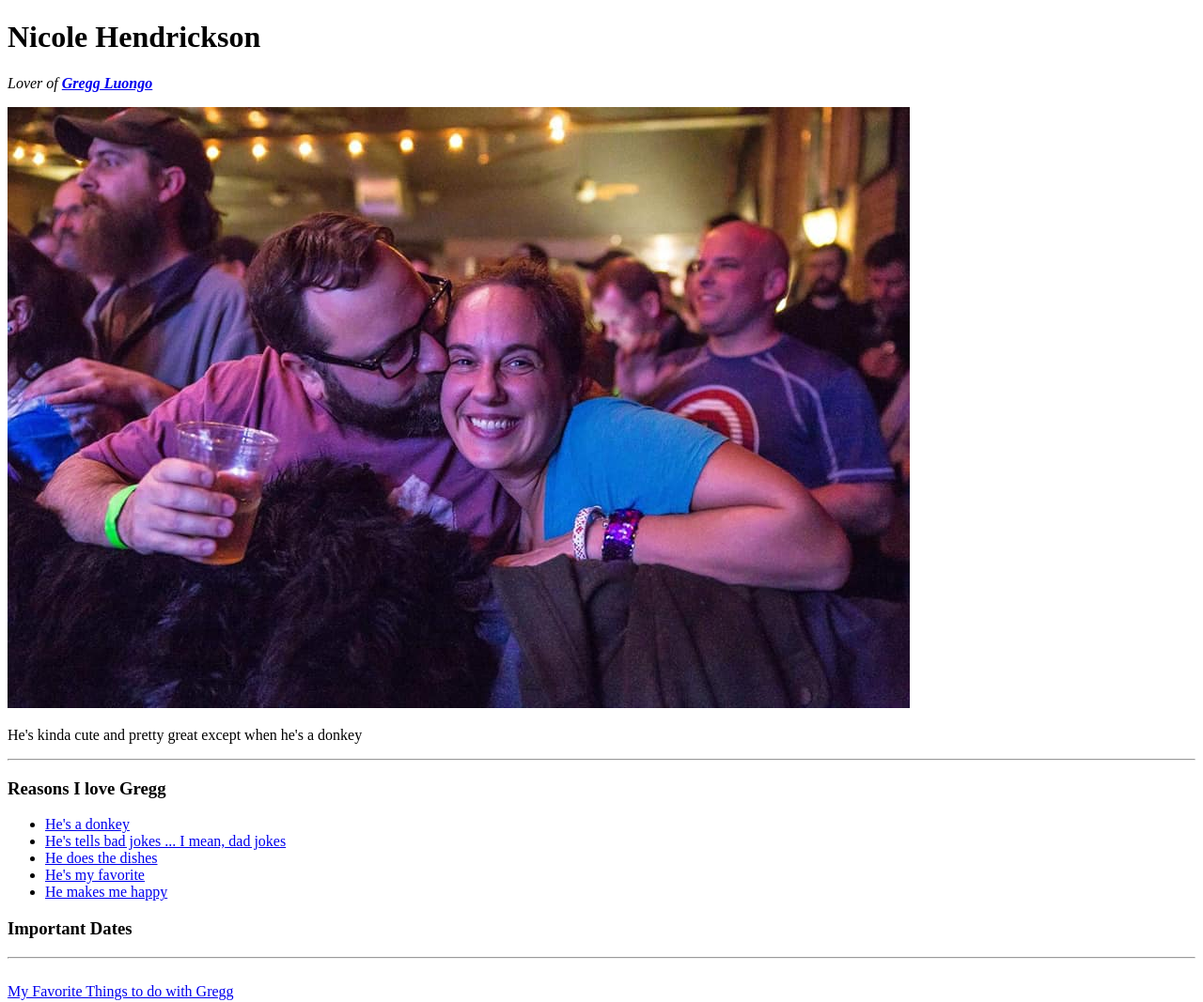
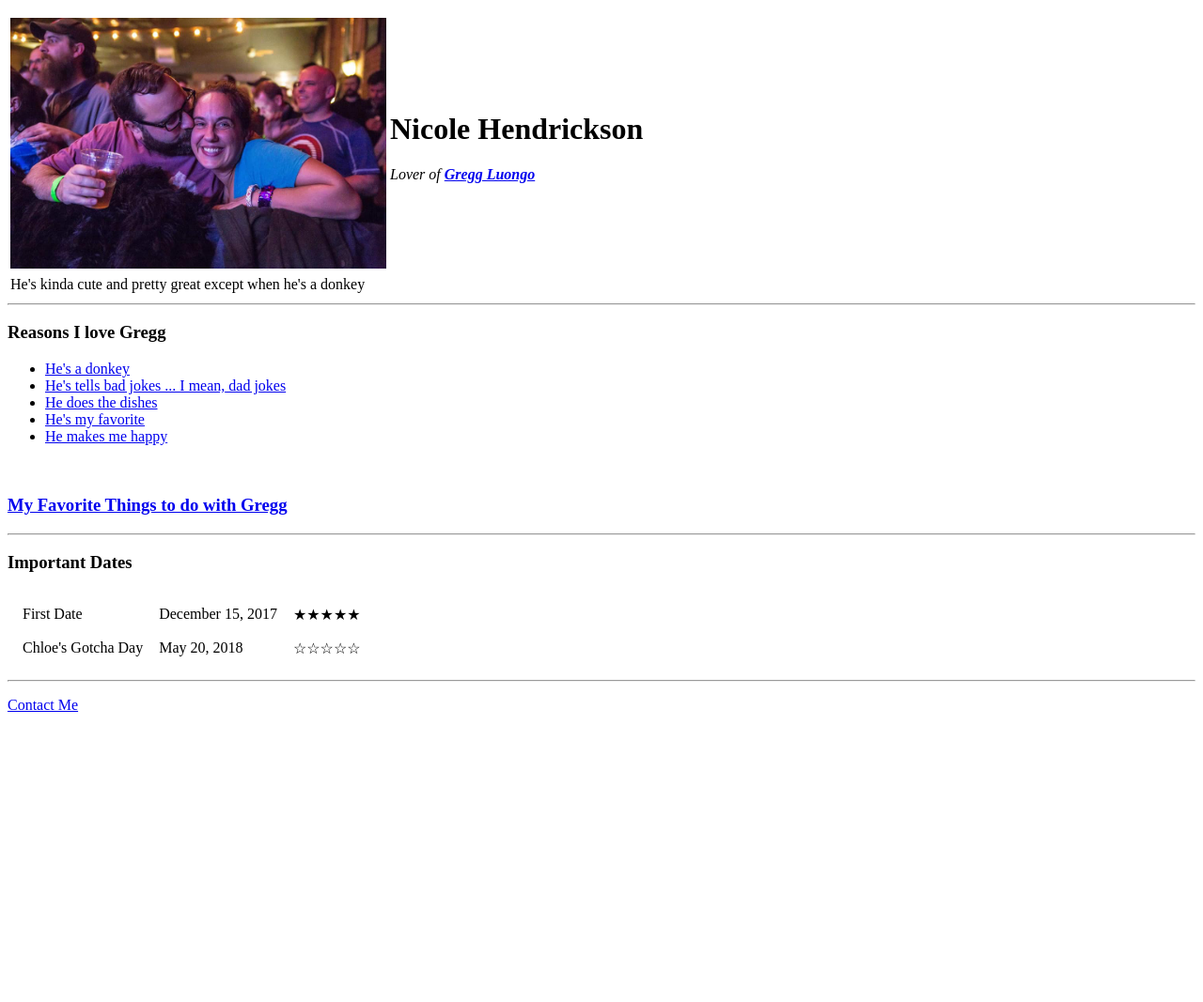
Before and after one commit to nikki5757/Greggsite, a plain HTML site: page index.html in a window 1280 px wide. Shown: the top 1067 px of the page at 94% size. After the commit the page ends 800 px from the top, so only its background shows below. Drawn offline with Linux system fonts and the light colour scheme.

Commit message:
Add files via upload
started adding CSS

```diff
--- a/index.html
+++ b/index.html
@@ -4,17 +4,30 @@
 <head>
   <meta charset="utf-8">
   <title>😸 Nicole's Personal Site</title>
+  <link rel="stylesheet" href="css/style.css" />
+
 </head>
 
-<body>
+<body >
+  <p>
+    <table>
+      <tr>
+        <td>
+          <img src="Images/nicolegregg.jpg" alt="Picture of Nicole and Gregg" style="width:400px;" />
+        </td>
+        <td>
           <h1> Nicole Hendrickson</h1>
           <p><em>Lover of <strong><a href="https://www.facebook.com/gregg.luongo">Gregg Luongo</a></strong></em></p>
-  <img src="Images/nicolegregg.jpg" alt="Picture of Nicole and Gregg"/>
-  <p>
+        </td>
+      </tr>
+      <tr>
+        <td>
           He's kinda cute and pretty great except when he's a donkey
-  </p>
-  <hr />
-  <h3>Reasons I love Gregg</h3>
+        </td>
+      </tr>
+    </table </p> <hr />
+
+    <h3>Reasons I love Gregg </h3>
     <p>
       <ul>
         <li>
@@ -33,23 +46,40 @@
         </li>
         <li>
           <a href="https://www.youtube.com/watch?v=ZbZSe6N_BXs">He makes me happy</a>
+      </ul>
+      <br />
+      <h3><a href="favoritethings.html">My Favorite Things to do with Gregg</a></h3>
+      <hr />
+      <h3>Important Dates</h3>
 
-      </li>
-    </ul>
-    <h3>Important Dates</h3>
-    <table
+      <table cellspacing="15">
         <tr>
+          <td>
+            First Date
+          </td>
           <td>
             December 15, 2017
           </td>
+
+          <td>
+            ★★★★★
+          </td>
         </tr>
+        <tr>
+          <td>
+            Chloe's Gotcha Day
+          </td>
+          <td>
+            May 20, 2018
+          </td>
+          <td>
+            ☆☆☆☆☆
+          </td>
+        </tr>
+      </table>
       <hr />
-    <br />
-    <a href="favoritethings.html">My Favorite Things to do with Gregg</a>
-
-  </p>
       <p>
-    <a href ="contactme.html">My Contact Details</a>
+        <a href="contactme.html">Contact Me</a>
       </p>
 </body>
 
```
Also changed, not shown: contactme.html (+18 -9 lines), favoritethings.html (+2 -1 lines). Lines whose indentation alone changed are shown as unchanged.
